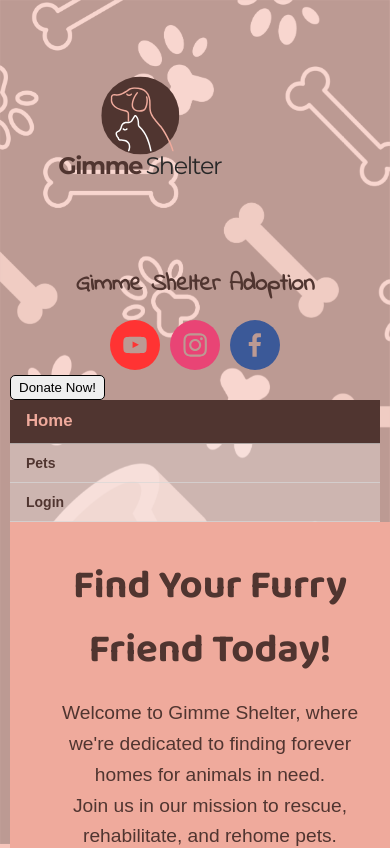
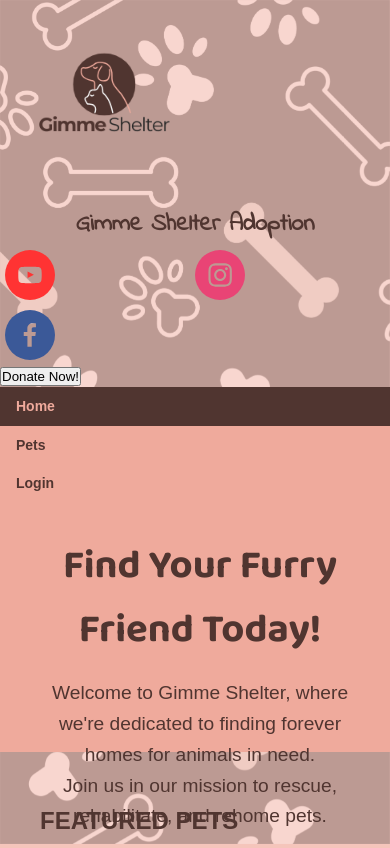
Before and after one commit to Vward-dev/animal-shelter-project, a React (Vite) app in the folder react/: page / in a window 390 px wide. Shown: the top 848 px of the page. Built offline with nearby package versions, Linux system fonts and the light colour scheme; a web font is replaced by a local one.

Commit message:
styling and media quiries

```diff
--- a/react/public/css/global.css
+++ b/react/public/css/global.css
@@ -48,12 +48,6 @@ main {
 
 #app {
     width: 100%;
-    /* display: grid;
-    grid-template-columns: 200px 2rem 1fr;
-    grid-template-areas:
-        "header header nav"
-        "main main main"
-        "footer footer footer"; */
     display: flex;
     flex-direction: column;
 
@@ -101,7 +95,7 @@ main {
     margin-right: 1rem;
 }
 
- #app-footer {
+ /* #app-footer {
     grid-area: footer;
     background-color: #ffffff;
     border-top: #ffffff 1px solid;
@@ -109,8 +103,8 @@ main {
     text-align: center;
     opacity: 0.7;
     padding: 1rem;
-}
-#app-footer {
+}  */
+/* #app-footer {
     display: flex;
     justify-content: space-between;
     background-color: #503530;
@@ -118,7 +112,7 @@ main {
     padding: 2rem 3rem;
     font-family: Arial, Helvetica, sans-serif;
     flex-wrap: wrap;
-}
+} */
 #main-nav {
     grid-area: nav;
 
@@ -132,8 +126,8 @@ main {
 
 .nav-link a {
     display: block;
-    background-color: rgba(245, 245, 245, 0.3);
-    border-bottom: 1px solid rgba(216, 216, 216, 0.7);
+    background-color: #efaa9c;
+    /* border-bottom: 1px solid rgba(216, 216, 216, 0.7); */
     color: #503530;
     margin: 0;
     padding: 0.5rem 1rem;
@@ -150,8 +144,6 @@ a.active {
     background-color: #503530;
     color: #efaa9c;
     font-weight: bolder;
-    font-size: larger;
-}
 /* Icon Button styles */
 .icon-button {
     background-color: transparent;
@@ -280,7 +272,7 @@ tr:nth-child(even) {
     color: white;
   }
 
-#main-footer{
+/* #main-footer{
     display: flex;
     justify-content: space-between;
     background-color: #503530;
@@ -290,7 +282,7 @@ tr:nth-child(even) {
     flex-wrap: wrap;
     width: 100%;
     bottom: 0;
-}
+} */
 
 #header-title{
     grid-column: 2;
--- a/react/src/App.jsx
+++ b/react/src/App.jsx
@@ -108,9 +108,7 @@ export default function App() {
               />
             </Routes>
           </main>
-          <footer className='page-wrapper'>
             <AppFooter />
-          </footer>
         </UserContext.Provider>
       </div>
     </BrowserRouter>
--- a/react/src/components/AppFooter/AppFooter.module.css
+++ b/react/src/components/AppFooter/AppFooter.module.css
@@ -1,4 +1,8 @@
-
+.site-footer {
+    display: flex;
+    background-color: rgb(245, 242, 238);
+    padding: 2rem;
+}
 
 .footer-section{
     flex: 1;
@@ -8,8 +12,7 @@
 
 .footer-section h4 {
     margin-bottom: 0.75rem;
-    color: white;
-    font-size: 1.1rem;
+    font-size: 1.5rem;
 }
 
 .footer-section p {
@@ -17,3 +20,15 @@
     line-height: 1.5;
     font-size: 0.95rem;
 }
+
+@media screen and (max-width: 768px) {
+    .site-footer {
+        flex-direction: column;
+        align-items: center;
+    }
+    .footer-section {
+        margin: 1rem 0;
+        text-align: center;
+    }
+
+}
--- a/react/src/components/AppHeader/AppHeader.module.css
+++ b/react/src/components/AppHeader/AppHeader.module.css
@@ -4,17 +4,21 @@
     background-color: rgb(245, 242, 238);
     align-items: center;
     justify-content: flex-start;
+    grid-template-areas: "logo headName socials"
+                         "logo headName donate";
 }
 
 .logo{
 
     margin: -50px;
     padding-left: 30px;
+    grid-area: logo;
 }
 
 h1 {
     font-size: 3rem;
     text-align: center;
+    grid-area: headName;
 }
 
 .donate-button {
@@ -26,6 +30,7 @@ h1 {
     border: 2px solid #503530;
     color: #503530;
     font-family: 'Baloo 2', sans-serif;
+    grid-area: donate;
 }
 
 .donate-button:hover {
@@ -37,13 +42,14 @@ h1 {
 
 #socials {
         position: relative;
-        top: -40px;
+        padding-right: 10px;
         display: flex;
         flex-direction: row;
         align-items: flex-start;
         align-content: center;
         justify-content: flex-end;
         align-items: end;
+        grid-area: socials;
 }
 
 /*  Responsive styles */
@@ -65,9 +71,13 @@ h1 {
     }
 
     #socials {
-        position: static;
-        justify-content: center;
-        margin-top: 10px;
+       display: grid;
+       grid-template-columns: 1fr 1fr;
+    }
+
+    .logo {
+        padding: 0;
+        height: 200px;
     }
 }
 
--- a/react/src/views/HomeView/HomeView.jsx
+++ b/react/src/views/HomeView/HomeView.jsx
@@ -7,7 +7,7 @@ export default function HomeView() {
   const user = useContext(UserContext);
 
   return (
-    <div>
+    <>
       <main className={styles.main}>
         <section className={styles.hero}>
           <h1>Find Your Furry Friend Today!</h1>
@@ -54,6 +54,6 @@ export default function HomeView() {
           <p>Thank you for considering adopting a pet from us! Every animal deserves a loving home.</p>
         </section>
       </main>
-    </div>
+    </>
   );
 }
--- a/react/src/views/HomeView/HomeView.module.css
+++ b/react/src/views/HomeView/HomeView.module.css
@@ -21,6 +21,8 @@
      color: #503530;
      padding: 2rem;
      text-align: center;
+     height: 250px;
+     align-content: center;
 
  }
 
@@ -121,6 +123,7 @@
      padding: 2rem;
      background-color: rgb(245, 242, 238);
      color: #503530;
+     align-content: center;
  }
 
  .bottom-text p {
--- a/react/src/views/PetView/PetView.jsx
+++ b/react/src/views/PetView/PetView.jsx
@@ -63,10 +63,12 @@ export default function PetView() {
 
 
 
-            <div id='petList' className={styles.PetCardGrid}>
+            <div className={styles.PetCardGrid}>
+                <div className={styles.petcards}>
                 {pet.map((pet) => (
                     <PetComponent pet={pet} key={pet.id}></PetComponent>
                 ))}
+                </div>
 
             </div>
 
--- a/react/src/views/PetView/PetView.module.css
+++ b/react/src/views/PetView/PetView.module.css
@@ -7,9 +7,9 @@
 
 }
 
-.pet-card-grid {
-    display: flex;
-
+.petcards{
+    display: grid;
+    grid-template-columns: 1fr 1fr 1fr;
     gap: 16px;
 }
 
@@ -17,6 +17,14 @@
     justify-content: center;
 
 }
-.pets-search-bar{
+
+
+@media screen and (max-width: 768px) {
+    .petcards {
+        grid-template-columns: 1fr;
+    }
+    .pet-header{
+        justify-content: center;
+    }
 
 }
```
